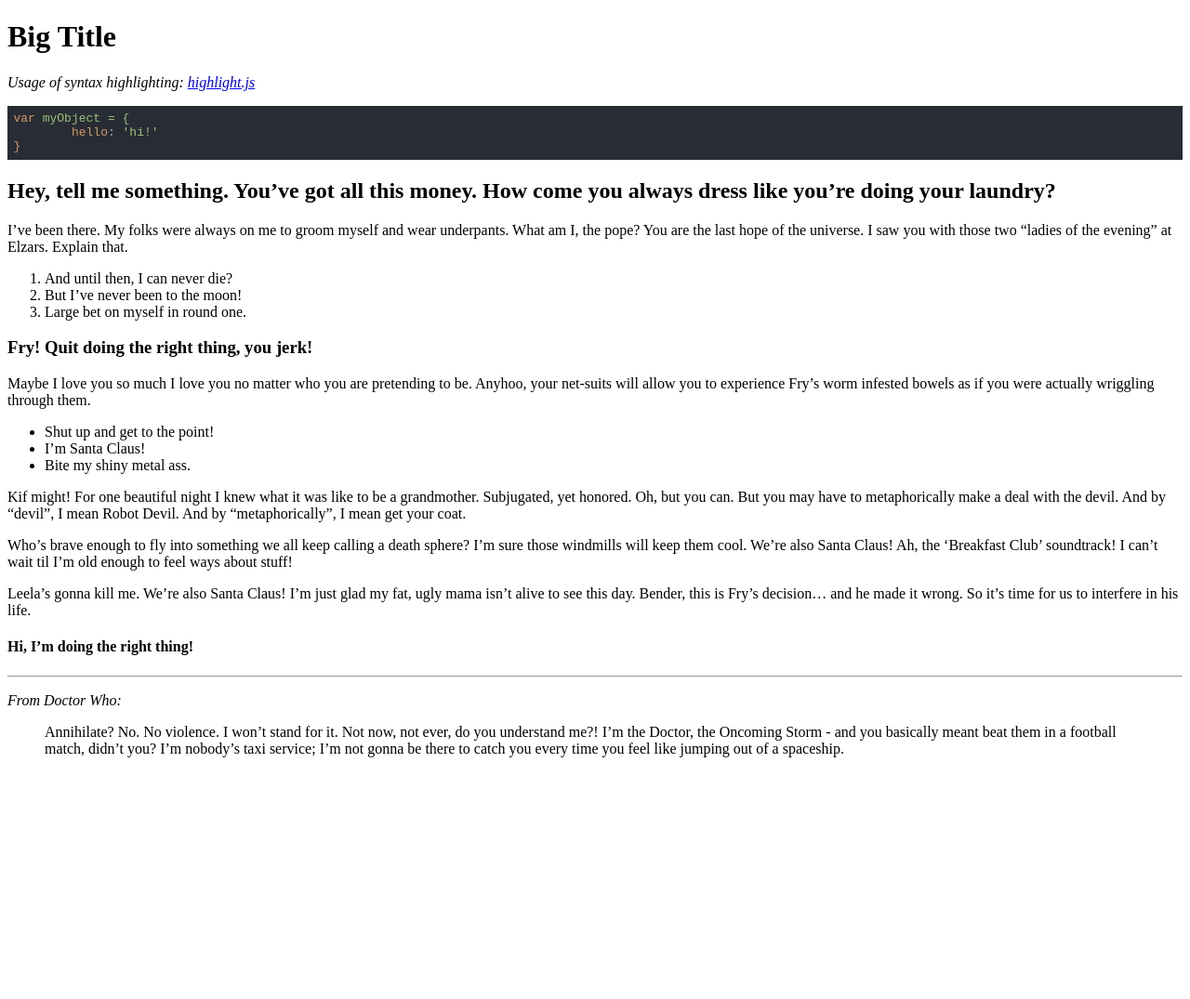
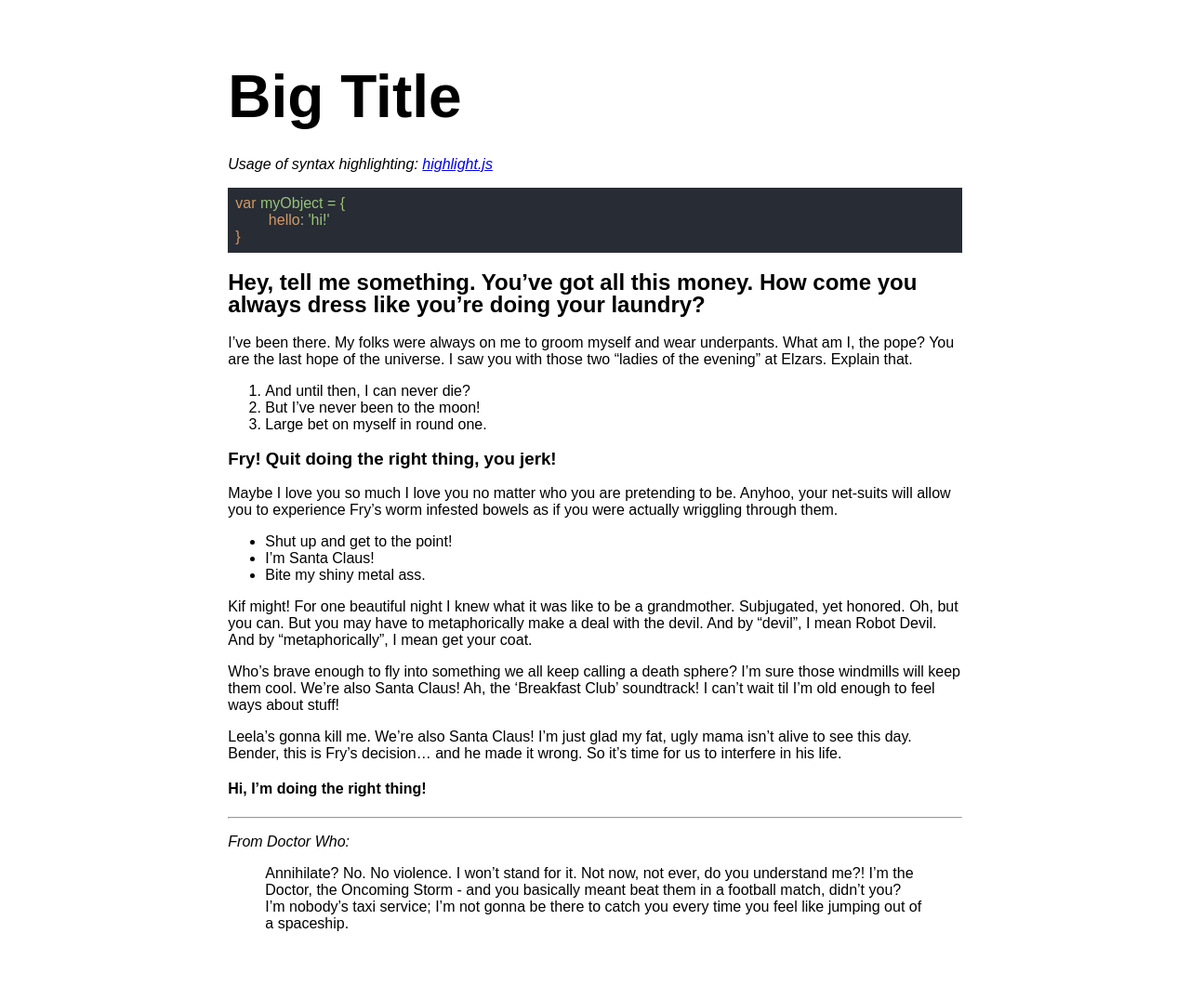
Before and after one commit to kbdonnally/assets, a Jekyll site: the page built from pages/blog-post.md, in a window 1280 px wide. Shown: the whole page at 93% size. Built offline with Jekyll 4.4.1, drawn with Linux system fonts in a browser that asks for light colours; some web fonts are replaced; before the commit the page ends 900 px from its top, so only the background shows below that.

Commit message:
Make progress on text & layout styles

```diff
--- a/assets/css/_sass/_pages/_blog-post.scss
+++ b/assets/css/_sass/_pages/_blog-post.scss
@@ -3,17 +3,29 @@
 }
 
 body {
+	font-family: $futura;
+}
 
+main {
+	padding: 3rem 4.167%;
+	max-width: 1000px;
+	margin: 0 auto;
+	@media screen and (min-width: 450px) {
+		padding: 3rem 8.33%;
+	}
 }
 
 // --- Headers --- //
 
 h1, h2, h3, h4, h5, h6 {
-
+	line-height: 1
 }
 
 h1 {
-
+	font-size: 4rem;
+	margin: 0;
+	padding: .25em 0;
+	line-height: 1;
 }
 
 h2 {
@@ -72,6 +84,16 @@ hr {
 
 }
 
+// --- Code: --- //
+
+pre {
+	font-family: $covik-mono;
+}
+
+code {
+	font-family: $covik-mono;
+}
+
 /*
 
 ### Semantic Tags:
```
